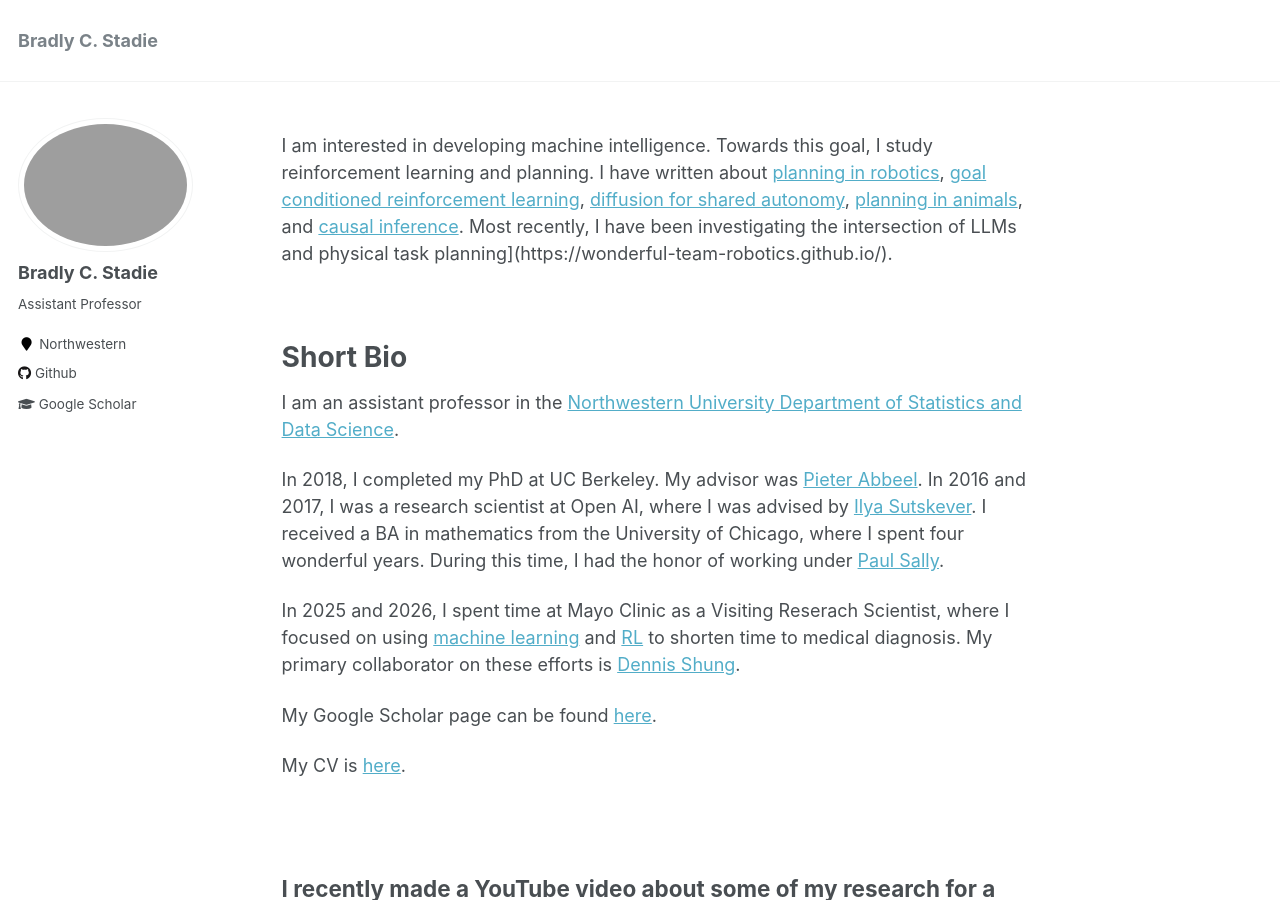
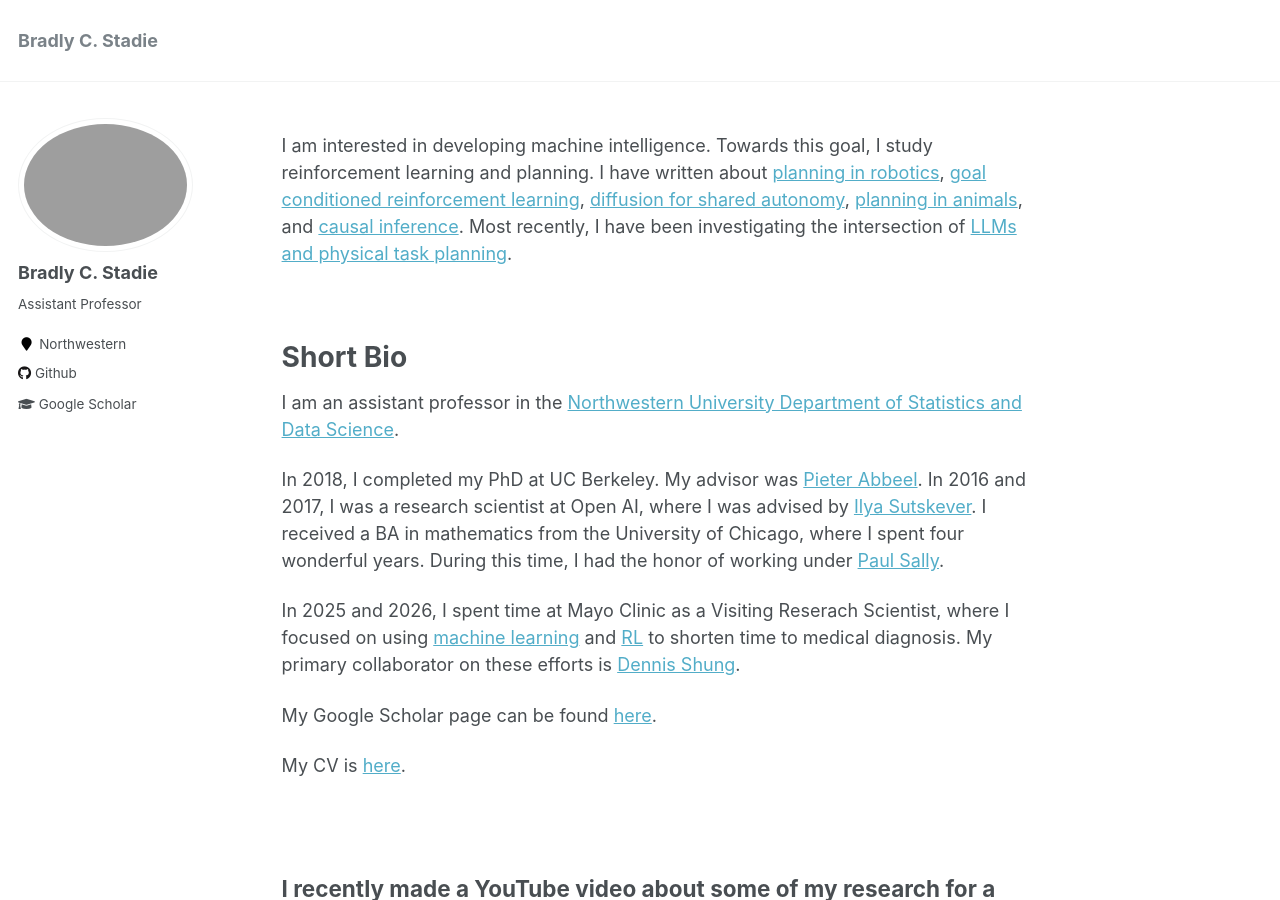
Before and after one commit to bstadie/bstadie.github.io, a Jekyll site: the page built from _pages/about.md, in a window 1280 px wide and 900 px high. Built offline with Jekyll 4.4.1, drawn with Linux system fonts in a browser that asks for light colours.

Commit message:
Update about.md

```diff
--- a/_pages/about.md
+++ b/_pages/about.md
@@ -7,7 +7,7 @@ redirect_from:
   - /about/
   - /about.html
 ---
-I am interested in developing machine intelligence. Towards this goal, I study reinforcement learning and planning. I have written about [planning in robotics](https://sites.google.com/view/latent-landmarks/), [goal conditioned reinforcement learning](https://arxiv.org/abs/2007.02832), [diffusion for shared autonomy](https://diffusion-for-shared-autonomy.github.io/), [planning in animals](https://openreview.net/forum?id=q2pjlx1OeX), and [causal inference](https://arxiv.org/abs/1808.07804). Most recently, I have been investigating the intersection of LLMs and physical task planning](https://wonderful-team-robotics.github.io/).
+I am interested in developing machine intelligence. Towards this goal, I study reinforcement learning and planning. I have written about [planning in robotics](https://sites.google.com/view/latent-landmarks/), [goal conditioned reinforcement learning](https://arxiv.org/abs/2007.02832), [diffusion for shared autonomy](https://diffusion-for-shared-autonomy.github.io/), [planning in animals](https://openreview.net/forum?id=q2pjlx1OeX), and [causal inference](https://arxiv.org/abs/1808.07804). Most recently, I have been investigating the intersection of [LLMs and physical task planning](https://wonderful-team-robotics.github.io/).
 
 &nbsp;
 
```
